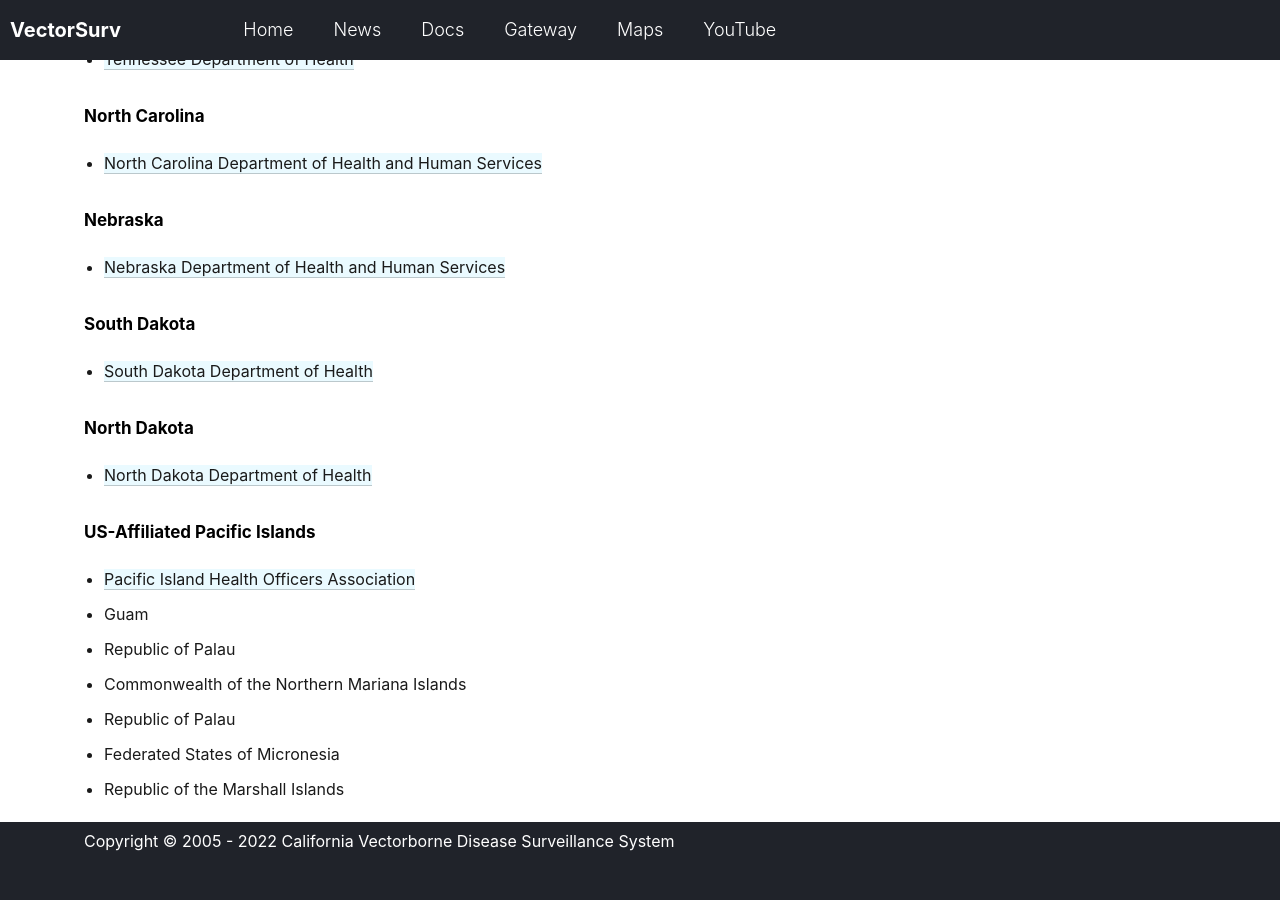
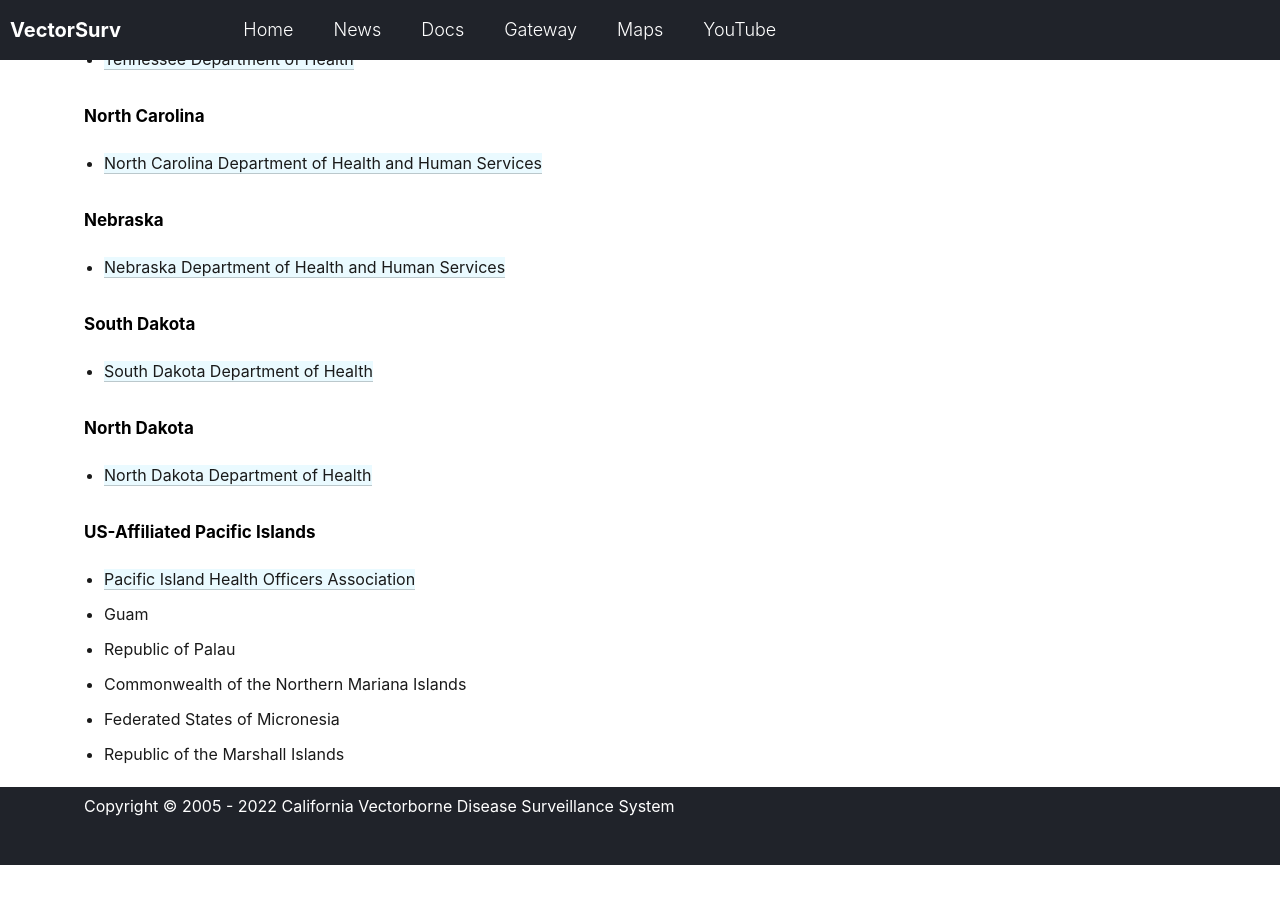
Before and after one commit to tlvaldepena/vectorsurv.org, a Jekyll site: the page built from index.md, in a window 1280 px wide and 900 px high, scrolled down 2004 px. Built offline with Jekyll 4.4.1, drawn with Linux system fonts in a browser that asks for light colours; our own code applies the rules of GitHub Pages for plain Markdown files; after the commit the page ends 2869 px from its top, so only the background shows below that.

Commit message:
Update index.md

```diff
--- a/index.md
+++ b/index.md
@@ -76,6 +76,5 @@ VectorSurv Partners:
 - Guam
 - Republic of Palau
 - Commonwealth of the Northern Mariana Islands
-- Republic of Palau
 - Federated States of Micronesia
 - Republic of the Marshall Islands
```
